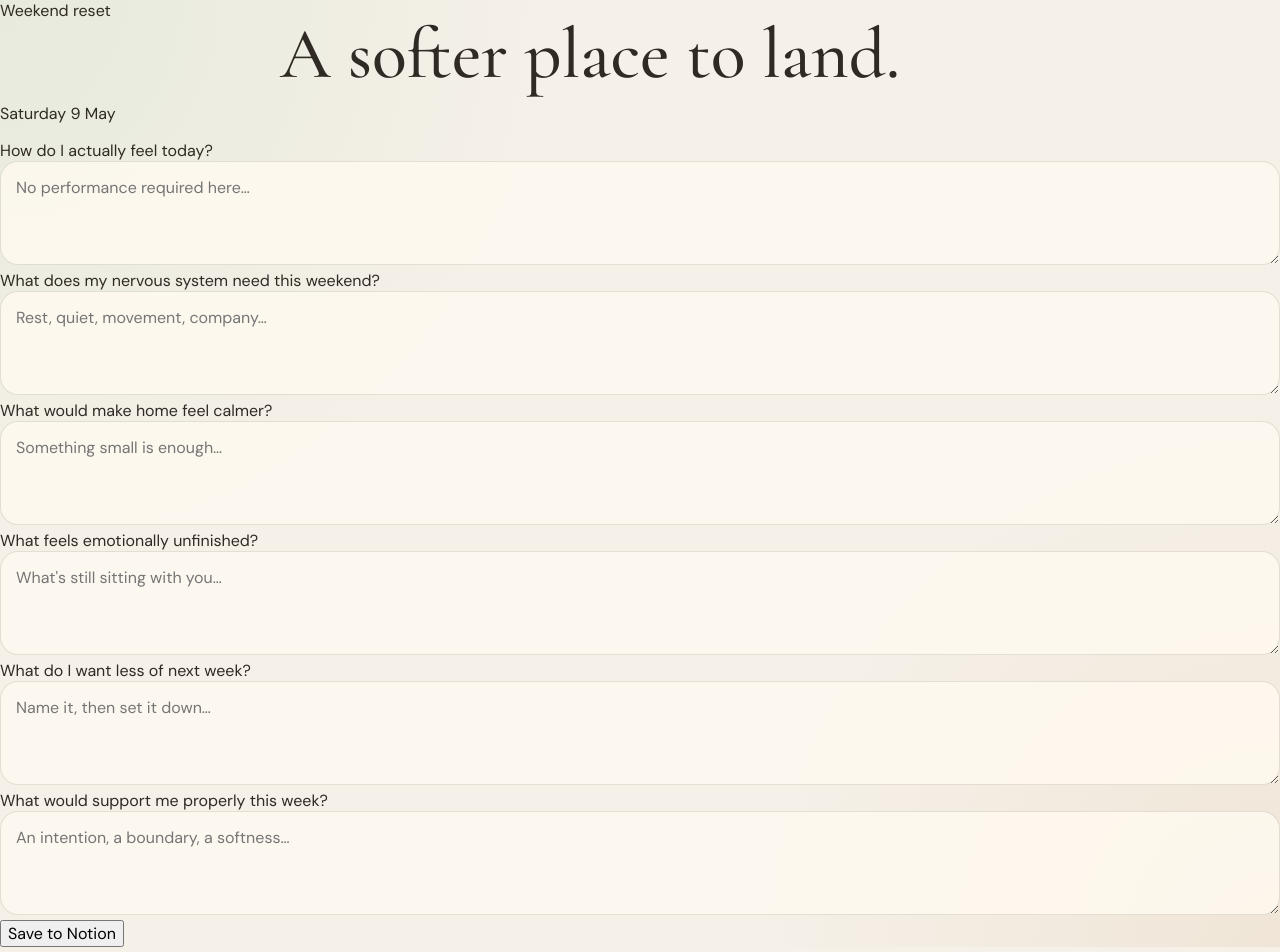
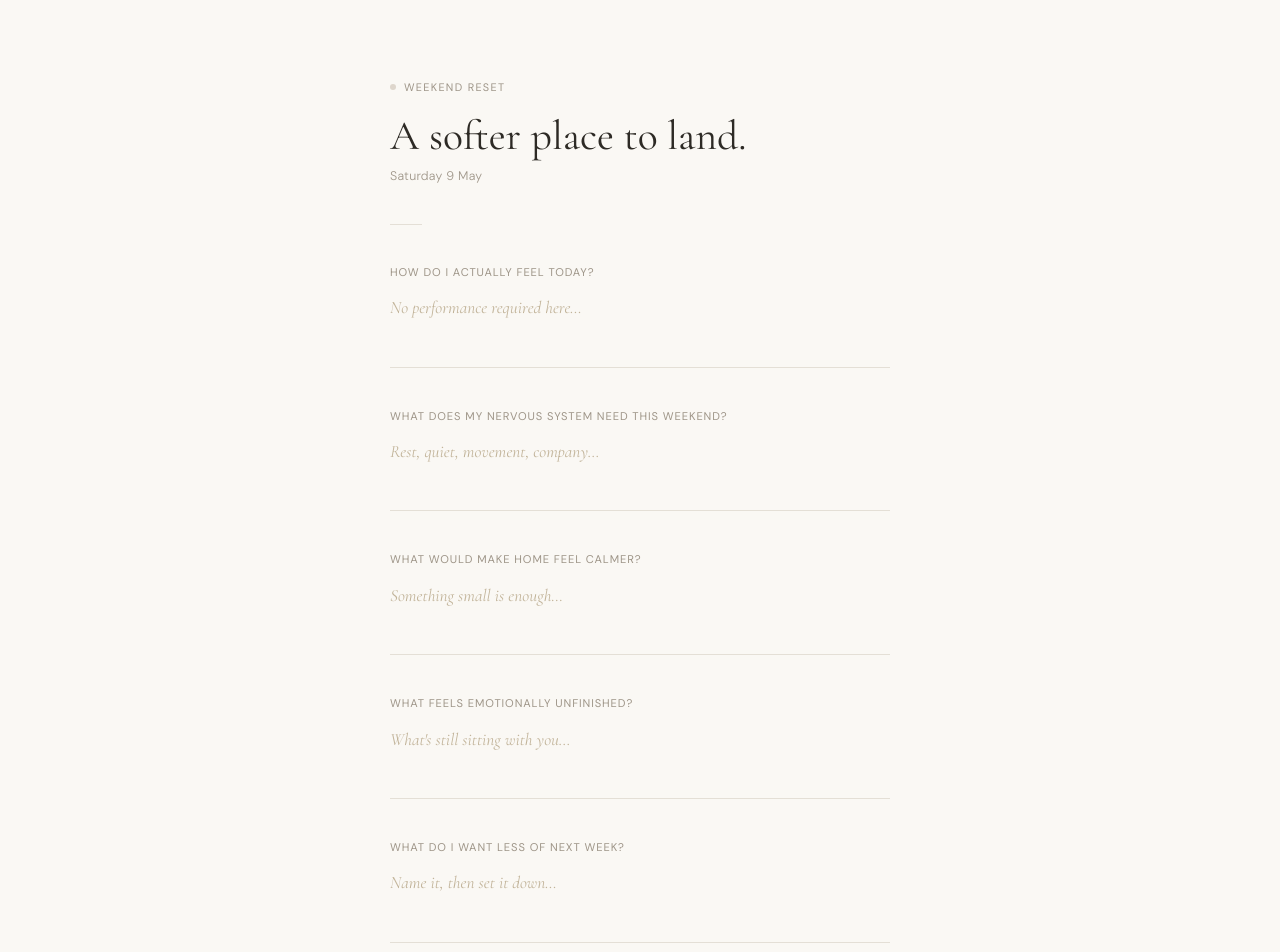
Before and after one commit to nina-1983/notion-linked-journal, a Next.js app in the folder notion-linked-journal/: page / in a window 1280 px wide. Shown: the top 952 px of the page. Built offline with nearby package versions, Linux system fonts and the light colour scheme.

Commit message:
Update globals.css

```diff
--- a/notion-linked-journal/app/globals.css
+++ b/notion-linked-journal/app/globals.css
@@ -1,421 +1,256 @@
-@import url('https://fonts.googleapis.com/css2?family=Cormorant+Garamond:ital,wght@0,400;0,500;1,400&family=DM+Sans:wght@300;400;500;600&display=swap');
+@import url('https://fonts.googleapis.com/css2?family=Cormorant+Garamond:ital,wght@0,400;0,500;1,400&family=DM+Sans:wght@300;400;500&display=swap');
 
+/* ─── Tokens ─────────────────────────────────────────────────────────────── */
 :root {
-  --bg: #f5f0e8;
-  --paper: rgba(255, 252, 246, 0.9);
-  --ink: #2f2a23;
-  --muted: #81776d;
-  --line: rgba(70, 59, 44, 0.14);
-  --green: #7f9277;
-  --green-dark: #5f7258;
-  --sage: #dfe7d6;
-  --cream: #fffaf1;
-  --shadow: 0 18px 50px rgba(79, 65, 46, 0.08);
+  --j-bg:       #faf8f4;
+  --j-text:     #2d2a25;
+  --j-muted:    #9e9588;
+  --j-hairline: #e4dfd6;
+  --j-accent:   #8b7355;
+  --j-soft:     #c2b49a;
+  --j-sans:     'DM Sans', 'Helvetica Neue', sans-serif;
+  --j-serif:    'Cormorant Garamond', Georgia, serif;
 }
 
-* {
-  box-sizing: border-box;
+@media (prefers-color-scheme: dark) {
+  :root {
+    --j-bg:       #1b1914;
+    --j-text:     #ece6dc;
+    --j-muted:    #6e6860;
+    --j-hairline: #322e28;
+    --j-accent:   #c4a97e;
+    --j-soft:     #7a6e5c;
+  }
 }
 
-body {
+/* ─── Reset ──────────────────────────────────────────────────────────────── */
+*, *::before, *::after {
+  box-sizing: border-box;
   margin: 0;
-  color: var(--ink);
-  background:
-    radial-gradient(circle at top left, rgba(223, 231, 214, 0.65), transparent 34rem),
-    radial-gradient(circle at bottom right, rgba(235, 219, 198, 0.5), transparent 32rem),
-    var(--bg);
-  font-family: "DM Sans", system-ui, sans-serif;
+  padding: 0;
 }
 
-button,
-input,
-textarea {
-  font: inherit;
+html, body {
+  background: var(--j-bg);
+  color: var(--j-text);
+  font-family: var(--j-sans);
+  -webkit-font-smoothing: antialiased;
 }
 
-.wrap {
-  width: min(980px, calc(100% - 28px));
-  margin: 0 auto;
-  padding: 30px 0 70px;
+button, input, textarea {
+  font: inherit;
+  color: inherit;
 }
 
-.hero {
-  padding: 34px 22px 20px;
-  text-align: center;
+/* ─── Layout ─────────────────────────────────────────────────────────────── */
+.j-wrap {
+  min-height: 100dvh;
+  max-width: 580px;
+  margin: 0 auto;
+  padding: clamp(2.5rem, 8vw, 5rem) clamp(1.5rem, 6vw, 2.5rem) 5rem;
 }
 
-.eyebrow {
-  margin: 0 0 8px;
-  letter-spacing: 0.14em;
-  text-transform: uppercase;
-  font-size: 0.72rem;
-  color: var(--green-dark);
-  font-weight: 700;
+/* ─── Header ─────────────────────────────────────────────────────────────── */
+.j-header {
+  margin-bottom: 2.5rem;
 }
 
-h1,
-h2,
-h3 {
-  font-family: "Cormorant Garamond", serif;
-  font-weight: 500;
-  margin: 0;
+.j-pulse-row {
+  display: flex;
+  align-items: center;
+  gap: 0.5rem;
+  margin-bottom: 1.1rem;
 }
 
-h1 {
-  font-size: clamp(2.4rem, 9vw, 4.5rem);
-  line-height: 0.92;
-  max-width: 720px;
-  margin: 0 auto 16px;
+.j-dot {
+  width: 6px;
+  height: 6px;
+  border-radius: 50%;
+  background: var(--j-accent);
+  display: inline-block;
+  animation: j-pulse 2.8s ease-in-out infinite;
+  flex-shrink: 0;
 }
 
-h2 {
-  font-size: clamp(2rem, 7vw, 3rem);
-  line-height: 1;
+@keyframes j-pulse {
+  0%, 100% { opacity: 0.25; transform: scale(1); }
+  50%       { opacity: 1;    transform: scale(1.5); }
 }
 
-h3 {
-  font-size: 1.65rem;
-  margin-bottom: 12px;
+.j-session-label {
+  font-size: 0.68rem;
+  letter-spacing: 0.12em;
+  text-transform: uppercase;
+  color: var(--j-muted);
+  font-weight: 400;
 }
 
-.hero p:not(.eyebrow) {
-  margin: 0 auto;
-  max-width: 560px;
-  color: var(--muted);
-  line-height: 1.6;
+.j-title {
+  font-family: var(--j-serif);
+  font-size: clamp(1.9rem, 6vw, 2.6rem);
+  font-weight: 400;
+  line-height: 1.2;
+  color: var(--j-text);
+  margin-bottom: 0.4rem;
 }
 
-.tabs {
-  position: sticky;
-  top: 8px;
-  z-index: 10;
-  display: grid;
-  grid-template-columns: repeat(4, 1fr);
-  gap: 6px;
-  padding: 7px;
-  margin: 0 auto 16px;
-  max-width: 620px;
-  background: rgba(255, 250, 241, 0.78);
-  border: 1px solid var(--line);
-  border-radius: 999px;
-  backdrop-filter: blur(12px);
-  box-shadow: var(--shadow);
+.j-dateline {
+  font-size: 0.78rem;
+  color: var(--j-muted);
+  font-weight: 300;
+  letter-spacing: 0.02em;
 }
 
-.tabs button {
-  border: 0;
-  border-radius: 999px;
+/* ─── Divider ────────────────────────────────────────────────────────────── */
+.j-rule {
+  width: 2rem;
+  height: 1px;
+  background: var(--j-hairline);
+  margin-bottom: 2.5rem;
+}
+
+/* ─── Tab toggle ─────────────────────────────────────────────────────────── */
+.j-tabs {
+  display: flex;
+  gap: 0;
+  margin-bottom: 2.5rem;
+  border-bottom: 1px solid var(--j-hairline);
+}
+
+.j-tab {
   background: transparent;
-  color: var(--muted);
-  padding: 11px 8px;
+  border: none;
+  border-bottom: 2px solid transparent;
+  margin-bottom: -1px;
+  padding: 0.4rem 0;
+  margin-right: 2rem;
+  font-size: 0.75rem;
+  letter-spacing: 0.08em;
+  text-transform: uppercase;
+  color: var(--j-muted);
+  cursor: pointer;
+  transition: color 0.25s ease, border-color 0.25s ease;
+}
+
+.j-tab:hover {
+  color: var(--j-text);
+}
+
+.j-tab-active {
+  color: var(--j-accent);
+  border-bottom-color: var(--j-accent);
+}
+
+/* ─── Form ───────────────────────────────────────────────────────────────── */
+.j-form {
+  display: flex;
+  flex-direction: column;
+}
+
+.j-field {
+  margin-bottom: 2.25rem;
+}
+
+.j-label {
+  display: block;
+  font-size: 0.7rem;
+  letter-spacing: 0.08em;
+  text-transform: uppercase;
+  color: var(--j-muted);
+  margin-bottom: 0.55rem;
+  transition: color 0.25s ease;
+}
+
+.j-field:focus-within .j-label {
+  color: var(--j-accent);
+}
+
+.j-textarea {
+  width: 100%;
+  background: transparent;
+  border: none;
+  border-bottom: 1px solid var(--j-hairline);
+  border-radius: 0;
+  outline: none;
+  resize: none;
+  min-height: 80px;
+  font-family: var(--j-serif);
+  font-size: 1.08rem;
+  line-height: 1.75;
+  color: var(--j-text);
+  padding: 0.35rem 0 0.65rem;
+  transition: border-color 0.25s ease;
+}
+
+.j-textarea:focus {
+  border-bottom-color: var(--j-accent);
+}
+
+.j-textarea::placeholder {
+  color: var(--j-soft);
+  font-style: italic;
+}
+
+/* ─── Range slider ───────────────────────────────────────────────────────── */
+.j-range {
+  width: 100%;
+  margin-top: 0.35rem;
+  accent-color: var(--j-accent);
   cursor: pointer;
 }
 
-.tabs button.active {
-  background: var(--green);
-  color: white;
+/* ─── Save footer ────────────────────────────────────────────────────────── */
+.j-footer {
+  margin-top: 2rem;
+  padding-top: 1.75rem;
+  border-top: 1px solid var(--j-hairline);
+  display: flex;
+  align-items: center;
+  justify-content: space-between;
+  gap: 1rem;
+  min-height: 2.5rem;
 }
 
-.panel,
-.card,
-.notice {
-  background: var(--paper);
-  border: 1px solid var(--line);
-  box-shadow: var(--shadow);
-  border-radius: 28px;
+.j-message {
+  font-size: 0.75rem;
+  color: var(--j-accent);
+  letter-spacing: 0.04em;
+  opacity: 0.75;
 }
 
-.panel {
-  padding: clamp(16px, 4vw, 30px);
+.j-message-error {
+  color: #b87c6a;
 }
 
-.panelHead {
+.j-save {
   display: flex;
-  gap: 16px;
-  align-items: flex-start;
-  justify-content: space-between;
-  margin-bottom: 24px;
+  align-items: center;
+  gap: 0.6rem;
+  background: transparent;
+  border: none;
+  padding: 0;
+  cursor: pointer;
+  font-family: var(--j-sans);
+  font-size: 0.72rem;
+  letter-spacing: 0.1em;
+  text-transform: uppercase;
+  color: var(--j-accent);
+  transition: opacity 0.25s ease;
+  margin-left: auto;
 }
 
-.miniStat {
-  min-width: 88px;
-  text-align: center;
-  border: 1px solid var(--line);
-  background: var(--cream);
-  border-radius: 20px;
-  padding: 12px;
+.j-save:disabled {
+  opacity: 0.4;
+  cursor: default;
 }
 
-.miniStat span {
-  display: block;
-  font-size: 1.45rem;
-  font-weight: 700;
+.j-save:not(:disabled):hover {
+  opacity: 0.7;
 }
 
-.miniStat small,
-.field small,
-.summaryTile small,
-.entryCard small {
-  color: var(--muted);
+.j-save-line {
+  display: inline-block;
+  width: 18px;
+  height: 1px;
+  background: currentColor;
 }
-
-.notice {
-  padding: 14px 18px;
-  margin-bottom: 16px;
-  text-align: center;
-  color: var(--green-dark);
-}
-
-.field {
-  display: block;
-  margin: 18px 0;
-}
-
-.field > span {
-  display: block;
-  font-weight: 700;
-  margin-bottom: 4px;
-}
-
-.field small {
-  display: block;
-  margin-bottom: 10px;
-}
-
-input[type="date"],
-textarea {
-  width: 100%;
-  border: 1px solid var(--line);
-  background: rgba(255, 250, 241, 0.8);
-  border-radius: 18px;
-  padding: 14px 15px;
-  color: var(--ink);
-  outline: none;
-}
-
-textarea {
-  resize: vertical;
-  min-height: 104px;
-  line-height: 1.5;
-}
-
-input[type="range"] {
-  width: 100%;
-  accent-color: var(--green);
-}
-
-.rangeReadout {
-  color: var(--green-dark);
-  font-weight: 700;
-  text-align: right;
-}
-
-.pills,
-.anchors {
-  display: flex;
-  flex-wrap: wrap;
-  gap: 8px;
-}
-
-.pill,
-.anchor,
-.secondary,
-.save {
-  border: 1px solid var(--line);
-  cursor: pointer;
-  transition: transform 0.12s ease, background 0.12s ease;
-}
-
-.pill {
-  background: rgba(255, 250, 241, 0.78);
-  border-radius: 999px;
-  padding: 9px 13px;
-  color: var(--ink);
-}
-
-.pill.active {
-  background: var(--sage);
-  border-color: rgba(95, 114, 88, 0.28);
-  color: var(--green-dark);
-  font-weight: 700;
-}
-
-.anchor {
-  display: inline-flex;
-  align-items: center;
-  gap: 7px;
-  background: rgba(255, 250, 241, 0.78);
-  border-radius: 999px;
-  padding: 8px 11px;
-  color: var(--ink);
-}
-
-.anchor span {
-  width: 16px;
-  height: 16px;
-  display: inline-grid;
-  place-items: center;
-  border-radius: 999px;
-  border: 1px solid rgba(95, 114, 88, 0.4);
-  color: white;
-  font-size: 0.72rem;
-}
-
-.anchor.checked {
-  background: var(--sage);
-}
-
-.anchor.checked span {
-  background: var(--green);
-}
-
-.card {
-  padding: 18px;
-  margin: 18px 0;
-}
-
-.card.soft {
-  background: rgba(223, 231, 214, 0.45);
-}
-
-.card p {
-  color: var(--muted);
-  line-height: 1.6;
-}
-
-.save,
-.secondary {
-  width: 100%;
-  border-radius: 999px;
-  padding: 14px 18px;
-  margin-top: 10px;
-}
-
-.save {
-  background: var(--green);
-  color: white;
-  border-color: var(--green);
-  font-weight: 700;
-}
-
-.secondary {
-  background: var(--cream);
-  color: var(--green-dark);
-  font-weight: 700;
-}
-
-.save:hover,
-.secondary:hover,
-.pill:hover,
-.anchor:hover {
-  transform: translateY(-1px);
-}
-
-.two {
-  display: grid;
-  grid-template-columns: repeat(2, 1fr);
-  gap: 12px;
-}
-
-.summaryGrid {
-  display: grid;
-  grid-template-columns: repeat(3, 1fr);
-  gap: 11px;
-  margin: 18px 0;
-}
-
-.summaryTile {
-  background: var(--cream);
-  border: 1px solid var(--line);
-  border-radius: 20px;
-  padding: 15px;
-}
-
-.summaryTile strong {
-  display: block;
-  margin-top: 7px;
-  font-size: 1.05rem;
-}
-
-ul {
-  list-style: none;
-  padding: 0;
-  margin: 0;
-}
-
-li {
-  display: flex;
-  justify-content: space-between;
-  border-bottom: 1px solid var(--line);
-  padding: 10px 0;
-}
-
-li:last-child {
-  border-bottom: 0;
-}
-
-li span {
-  color: var(--green-dark);
-  font-weight: 700;
-}
-
-.entryList {
-  display: grid;
-  gap: 12px;
-}
-
-.entryCard {
-  display: block;
-  text-decoration: none;
-  color: var(--ink);
-  background: var(--cream);
-  border: 1px solid var(--line);
-  border-radius: 22px;
-  padding: 16px;
-}
-
-.entryCard strong {
-  display: block;
-  margin: 5px 0;
-}
-
-.entryCard p,
-.entryCard em {
-  display: block;
-  color: var(--muted);
-  margin: 0;
-  line-height: 1.5;
-}
-
-@media (max-width: 640px) {
-  .wrap {
-    width: min(100% - 18px, 980px);
-    padding-top: 12px;
-  }
-
-  .hero {
-    padding: 24px 8px 16px;
-  }
-
-  .tabs {
-    border-radius: 22px;
-    grid-template-columns: repeat(2, 1fr);
-  }
-
-  .panelHead,
-  .two {
-    display: block;
-  }
-
-  .miniStat {
-    margin-top: 14px;
-  }
-
-  .summaryGrid {
-    grid-template-columns: repeat(2, 1fr);
-  }
-
-  .panel {
-    border-radius: 22px;
-  }
-}
```
